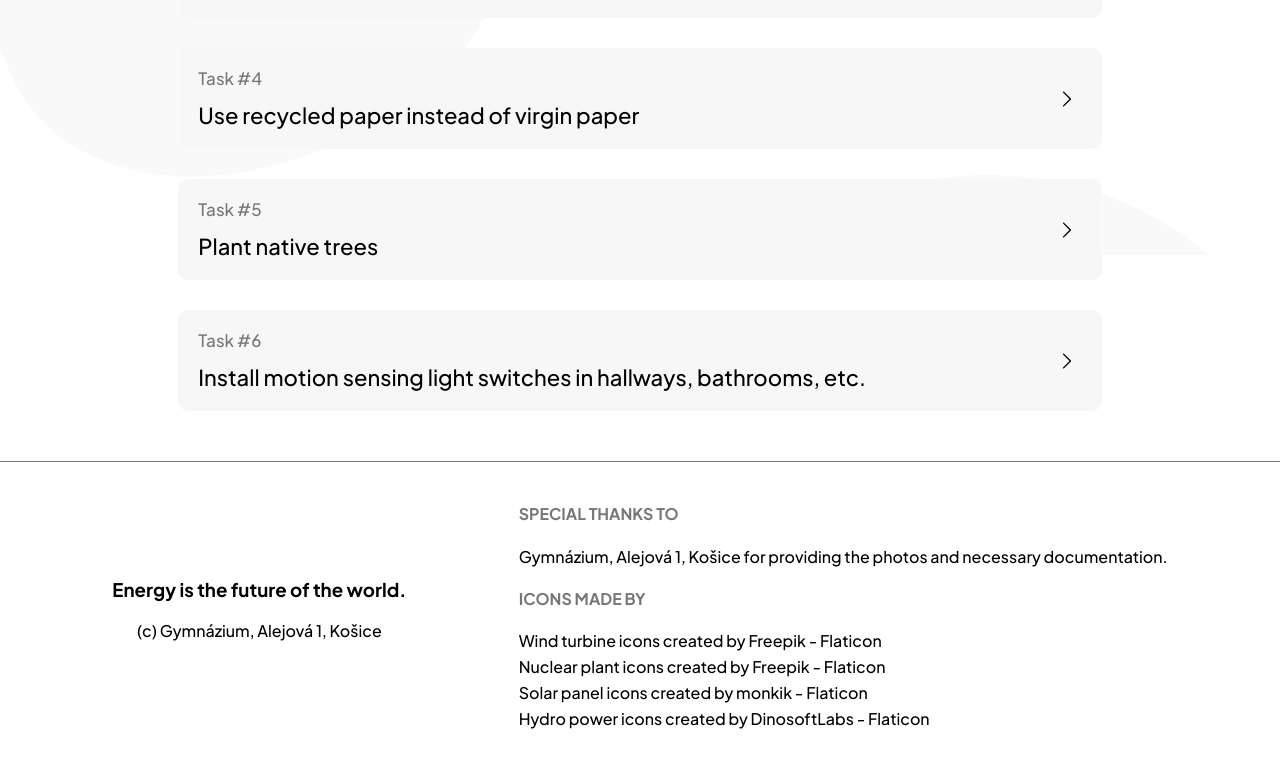
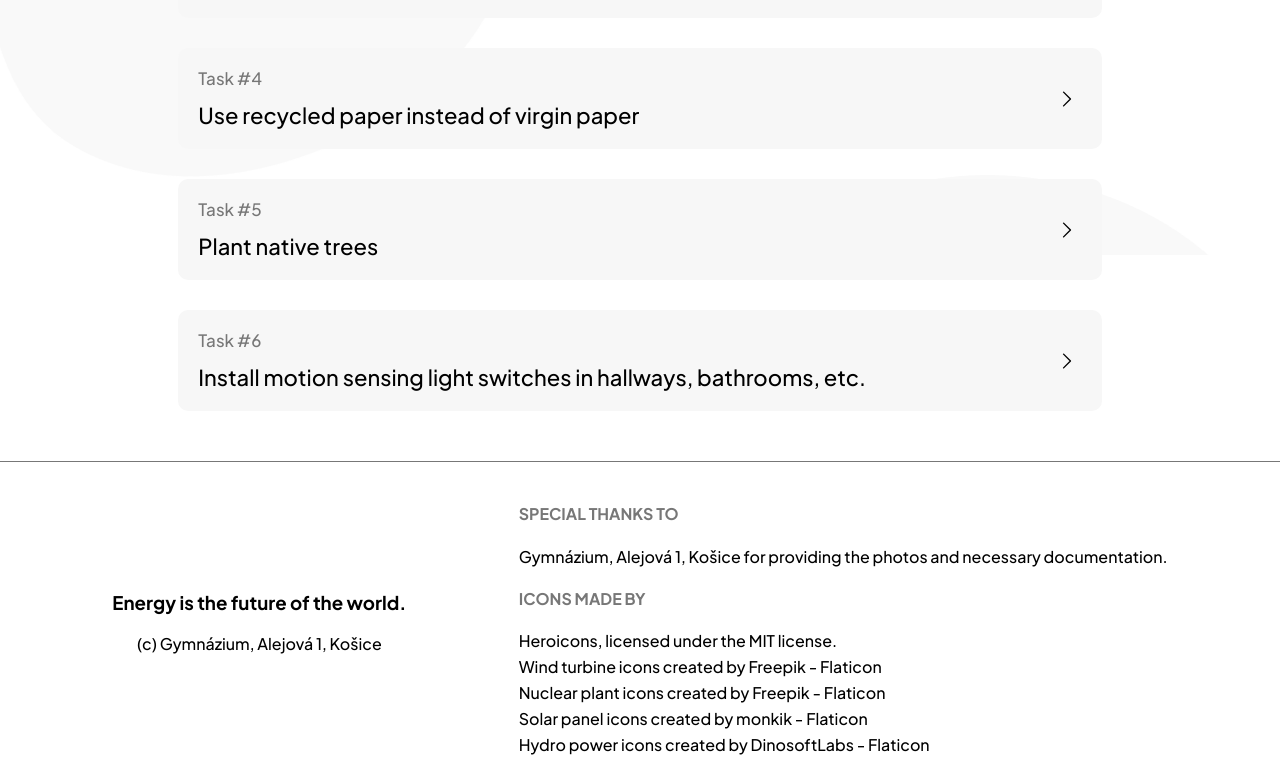
Before and after one commit to dejvokep/erasmus-energy-web-app, a Next.js app: page /tasks in a window 1280 px wide. Shown: the part 545-1325 px from the top of the page. Before the commit the page ends 1299 px from the top, so only its background shows below. Built offline with nearby package versions, Linux system fonts and the light colour scheme.

Commit message:
Update Footer.js

```diff
--- a/components/layout/Footer.js
+++ b/components/layout/Footer.js
@@ -16,6 +16,8 @@ export default function Footer() {
             <div className={styles.appreciation}>
                 <h4>Icons made by</h4>
                 <div className={styles.iconAuthors}>
+                    <p><a href="https://heroicons.com/">Heroicons</a>, licensed under the <a
+                        href="https://github.com/tailwindlabs/heroicons/blob/master/LICENSE">MIT license</a>.</p>
                     <p><a href="https://www.flaticon.com/free-icons/wind-turbine" title="wind turbine icons">Wind
                         turbine icons created by Freepik - Flaticon</a></p>
                     <p><a href="https://www.flaticon.com/free-icons/nuclear-plant" title="nuclear plant icons">Nuclear
```
